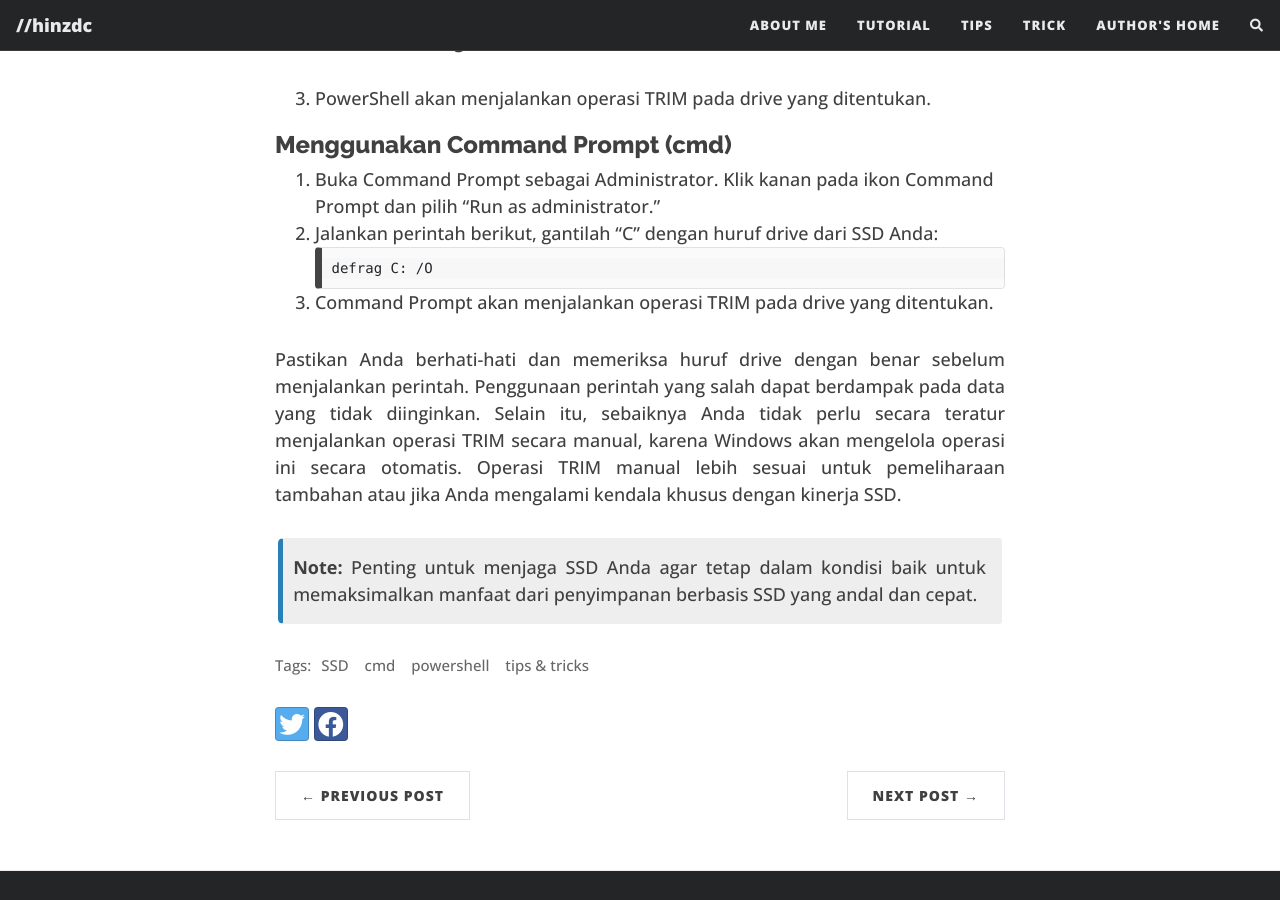
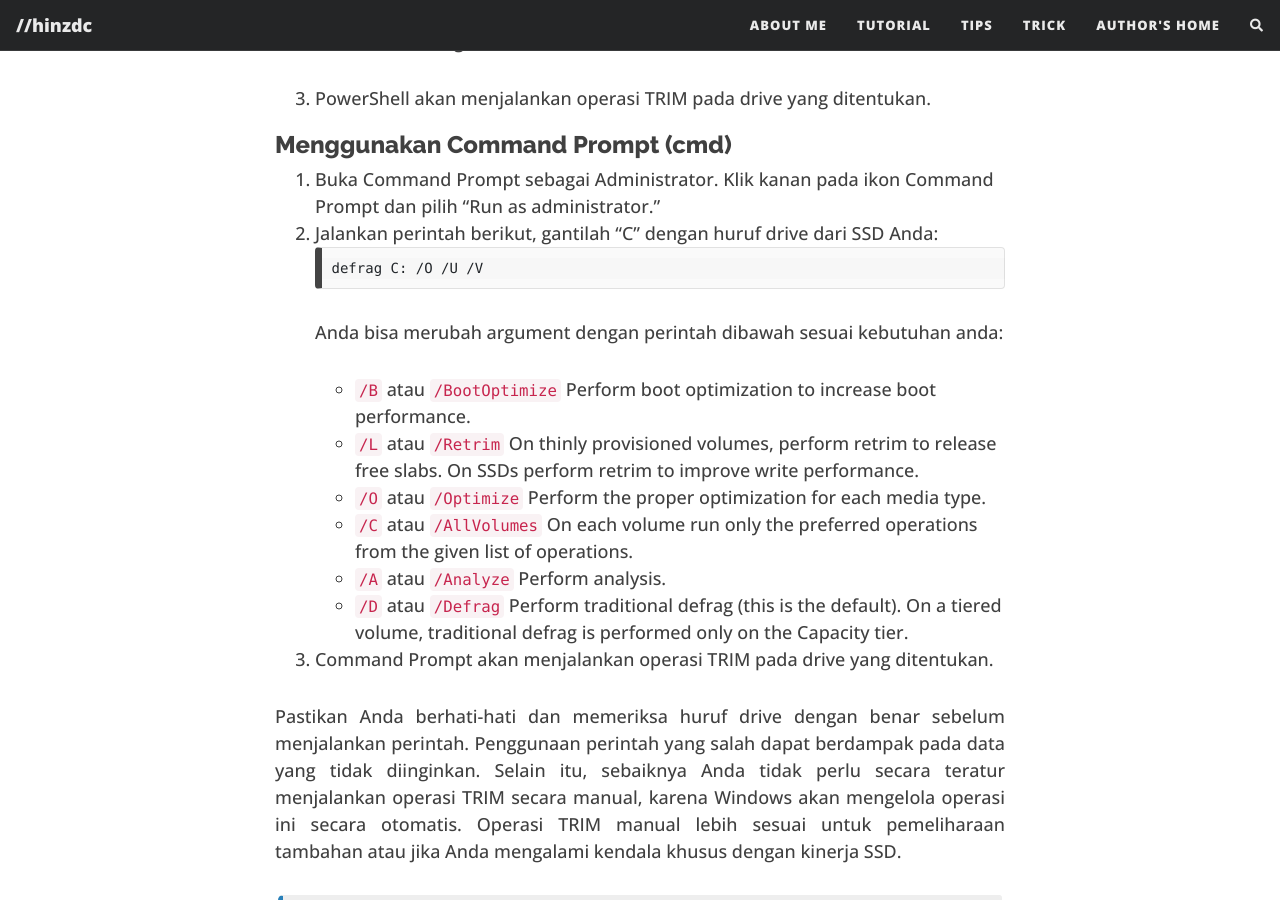
Before and after one commit to hinzdc/blog, a Jekyll site: the page built from _posts/2021-03-03-Mengoptimalkan-Kinerja-SSD-dengan-TRIM-di-Windows.md, in a window 1280 px wide and 900 px high, scrolled down 905 px. Built offline with Jekyll 4.4.1, drawn with Linux system fonts in a browser that asks for light colours; nearby versions of some CDN libraries; comment, search, counter and statistics services are not loaded.

Commit message:
Update 2021-03-03-Mengoptimalkan-Kinerja-SSD-dengan-TRIM-di-Windows.md

````diff
--- a/_posts/2021-03-03-Mengoptimalkan-Kinerja-SSD-dengan-TRIM-di-Windows.md
+++ b/_posts/2021-03-03-Mengoptimalkan-Kinerja-SSD-dengan-TRIM-di-Windows.md
@@ -24,8 +25,15 @@ Seiring penggunaan SSD, blok penyimpanan yang tidak lagi digunakan oleh file dap
 1. Buka Command Prompt sebagai Administrator. Klik kanan pada ikon Command Prompt dan pilih "Run as administrator."
 2. Jalankan perintah berikut, gantilah "C" dengan huruf drive dari SSD Anda:
 ```
-defrag C: /O
+defrag C: /O /U /V
 ```
+Anda bisa merubah argument dengan perintah dibawah sesuai kebutuhan anda:
+* `/B` atau `/BootOptimize` Perform boot optimization to increase boot performance.
+* `/L` atau `/Retrim` On thinly provisioned volumes, perform retrim to release free slabs. On SSDs perform retrim to improve write performance.
+* `/O` atau `/Optimize` Perform the proper optimization for each media type.
+* `/C` atau `/AllVolumes` On each volume run only the preferred operations from the given list of operations.
+* `/A` atau `/Analyze` Perform analysis.
+* `/D` atau `/Defrag` Perform traditional defrag (this is the default). On a tiered volume, traditional defrag is performed only on the Capacity tier.
 3. Command Prompt akan menjalankan operasi TRIM pada drive yang ditentukan.
 
 Pastikan Anda berhati-hati dan memeriksa huruf drive dengan benar sebelum menjalankan perintah. Penggunaan perintah yang salah dapat berdampak pada data yang tidak diinginkan. Selain itu, sebaiknya Anda tidak perlu secara teratur menjalankan operasi TRIM secara manual, karena Windows akan mengelola operasi ini secara otomatis. Operasi TRIM manual lebih sesuai untuk pemeliharaan tambahan atau jika Anda mengalami kendala khusus dengan kinerja SSD.
````
Also changed, not shown: other parts of _posts/2021-03-03-Mengoptimalkan-Kinerja-SSD-dengan-TRIM-di-Windows.md (+1 -0 lines).
